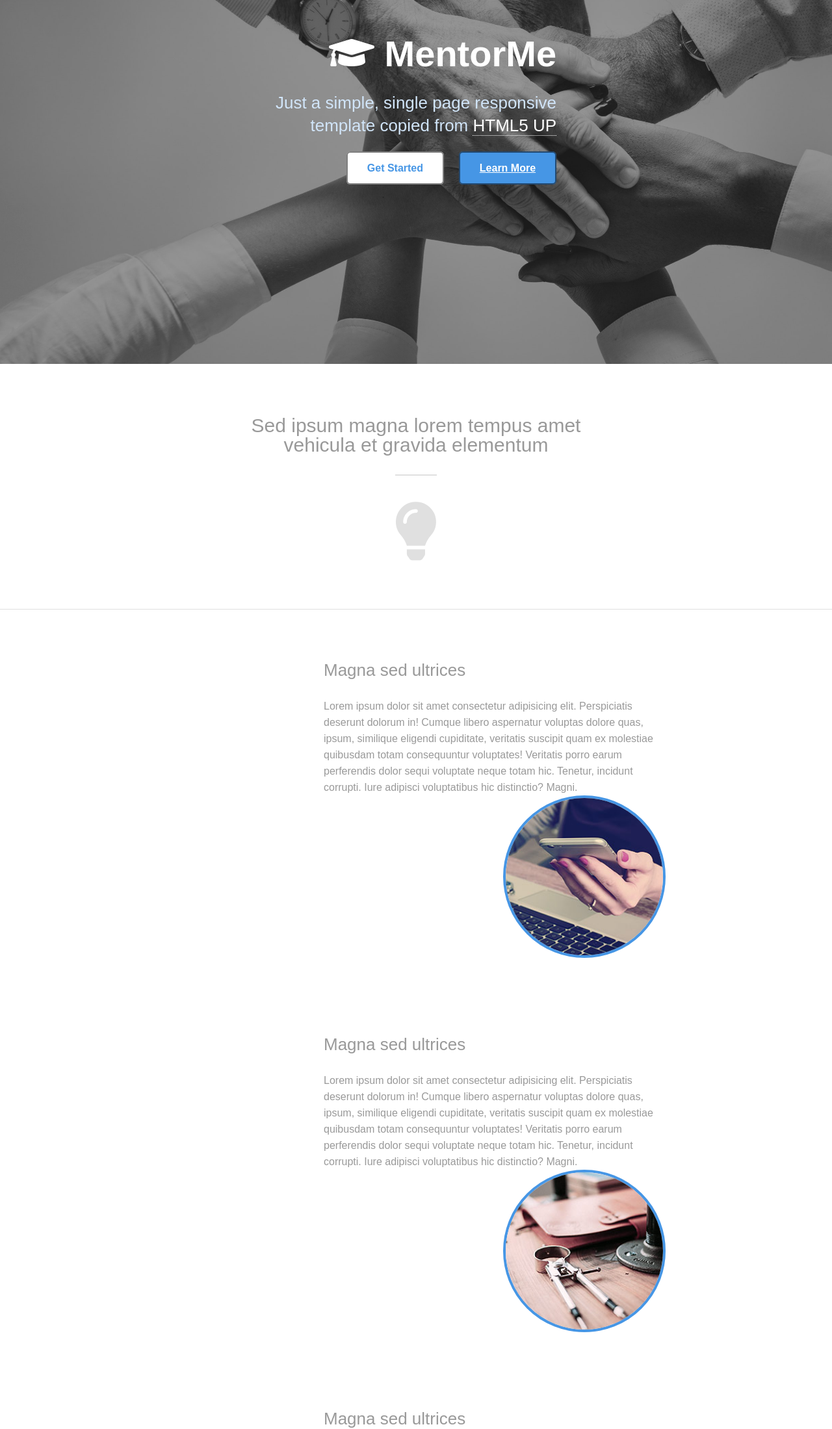
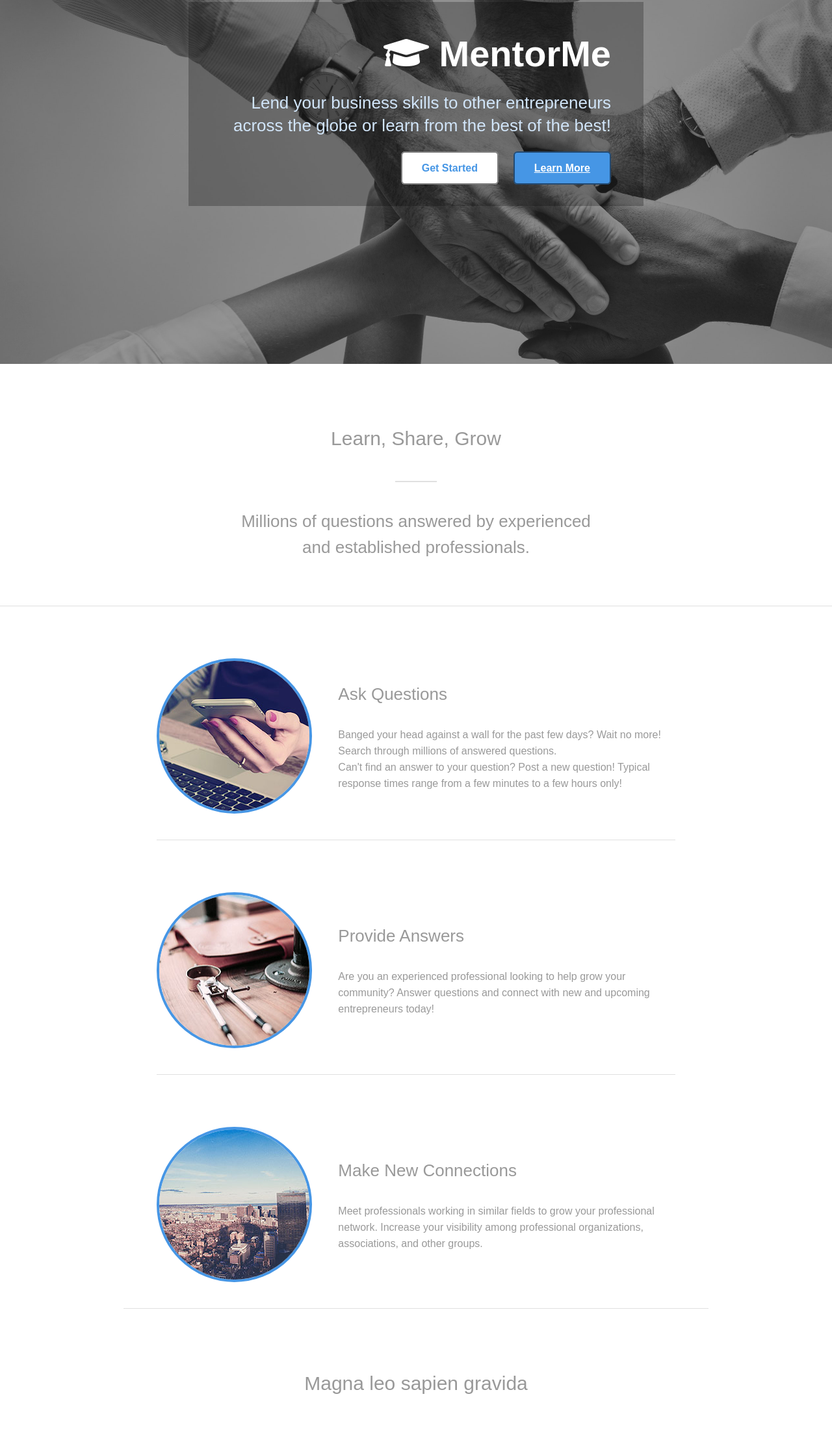
Before and after one commit to mentorme-pt-042219/labs1-mentorme-pt-042219-UI-sammy-chang, a plain HTML site: page index.html in a window 1280 px wide. Shown: the part 240-2439 px from the top of the page at 65% size. Drawn offline with Linux system fonts and the light colour scheme.

Commit message:
responsive @ desktop level

```diff
--- a/index.html
+++ b/index.html
@@ -16,49 +16,46 @@
 
 <body>
     <div class='nav-bar'>
-
     </div>
 
     <header class='header'>
         <div class='header-content'>
             <h1><span class='fas fa-graduation-cap'></span> MentorMe</h1>
-            <p>Just a simple, single page responsive <br>
-            template copied from <a href='https://html5up.net/'>HTML5 UP</a></p>
+            <p>Lend your business skills to other entrepreneurs across the globe or learn from the best of the best!</p>
             <a class='btn login'>Get Started</a>
             <a href='#intro' class="btn lrn-more">Learn More</a>
         </div>
     </header>
 
     <a class='intro-container' name='intro'>
-        <h2>Sed ipsum magna lorem tempus amet <br>
-        vehicula et gravida elementum</h2>
+        <h2>Learn, Share, Grow</h2>
         <div class='short-divider'></div>
-        <div class='icons-container'>
-            <span class='fas fa-lightbulb fa-9x'></span>
-        </div>
+        <h3>Millions of questions answered by experienced <br>
+        and established professionals.</h3>
     </a>
 
     <div class='middle-container'>
         <section class='content-container'>
             <div class='text-container'>
-                <h3>Magna sed ultrices</h3>
-                <p>Lorem ipsum dolor sit amet consectetur adipisicing elit. Perspiciatis deserunt dolorum in! Cumque libero aspernatur voluptas dolore quas, ipsum, similique eligendi cupiditate, veritatis suscipit quam ex molestiae quibusdam totam consequuntur voluptates! Veritatis porro earum perferendis dolor sequi voluptate neque totam hic. Tenetur, incidunt corrupti. Iure adipisci voluptatibus hic distinctio? Magni.</p>
+                <h3>Ask Questions</h3>
+                <p>Banged your head against a wall for the past few days? Wait no more! Search through millions of answered questions. <br>
+                Can't find an answer to your question? Post a new question! Typical response times range from a few minutes to a few hours only!</p>
             </div>
             <img src='./images/phone.jpg' alt>
         </section>
 
         <section class='content-container'>
             <div class='text-container'>
-                <h3>Magna sed ultrices</h3>
-                <p>Lorem ipsum dolor sit amet consectetur adipisicing elit. Perspiciatis deserunt dolorum in! Cumque libero aspernatur voluptas dolore quas, ipsum, similique eligendi cupiditate, veritatis suscipit quam ex molestiae quibusdam totam consequuntur voluptates! Veritatis porro earum perferendis dolor sequi voluptate neque totam hic. Tenetur, incidunt corrupti. Iure adipisci voluptatibus hic distinctio? Magni.</p>
+                <h3>Provide Answers</h3>
+                <p>Are you an experienced professional looking to help grow your community? Answer questions and connect with new and upcoming entrepreneurs today!</p>
             </div>
             <img src='./images/desk.jpg' alt>
         </section>
 
         <section class='content-container'>
             <div class='text-container'>
-                <h3>Magna sed ultrices</h3>
-                <p>Lorem ipsum dolor sit amet consectetur adipisicing elit. Perspiciatis deserunt dolorum in! Cumque libero aspernatur voluptas dolore quas, ipsum, similique eligendi cupiditate, veritatis suscipit quam ex molestiae quibusdam totam consequuntur voluptates! Veritatis porro earum perferendis dolor sequi voluptate neque totam hic. Tenetur, incidunt corrupti. Iure adipisci voluptatibus hic distinctio? Magni.</p>
+                <h3>Make New Connections</h3>
+                <p>Meet professionals working in similar fields to grow your professional network. Increase your visibility among professional organizations, associations, and other groups.</p>
             </div>
             <img src='./images/city.jpg' alt>
         </section>
@@ -82,5 +79,6 @@
         </div>
         <p>&copy; Untitled. Credits: <a href='https://html5up.net/'>HTML5 UP</a> + <a href='https://unsplash.com/'>Unsplash</a></p>
     </footer>
+
 </body>
 </html>
--- a/less/global.less
+++ b/less/global.less
@@ -22,11 +22,13 @@ h1 {
 h2 {
     font-size: 3rem;
     margin-bottom: 3rem;
+    line-height: 7rem;
 }
 
 h3 {
     font-size: 2.6rem;
     margin-bottom: 3rem;
+    line-height: 4rem;
 }
 
 p {
--- a/less/home-page.less
+++ b/less/home-page.less
@@ -3,18 +3,18 @@
 // header
 .header {
     .flex(@justify: center;);
-    // background-color: #4696E5;
     background-image: url('../images/background3.jpg');
     background-size: 100%, cover;
     background-attachment: fixed;
-    background-position: center;
+    background-position: top;
     background-repeat: no-repeat;
     color: #FFFFFF;
     height: 100vh;
     text-align: right;
 
     .header-content {
-        margin: 0 7rem;
+        padding: 5rem;
+        background-color: rgba(0, 0, 0, 25%);
     }
 
     p {
@@ -22,6 +22,7 @@
         font-size: 2.6rem;
         color: #D1E5F9;
         margin-bottom: 4rem;
+        max-width: 60rem;
 
         a {
             color: #FFFFFF;
@@ -54,21 +55,27 @@
 }
 
 .middle-container {
-    .flex(@direction: column; @justify: center;);
-    width: 60%;
+    .flex(@direction: column;);
+    max-width: 90rem;
     margin: 0 auto;
-
+    padding-left: 4%;
+    padding-right: 4%;
 
     .content-container {
         .flex(@direction: row-reverse;);
+        border-bottom: 1px solid rgba(224, 224, 224);
+        &:last-child {
+            border: none;
+        }
 
         .text-container {
-            width: 75%;
-            padding-left: 5rem;
+            width: 70%;
+            padding-left: 5%;
         }
 
         img {
-            width: 25rem;
+            min-width: 10rem;
+            width: 30%;
             border-radius: 100%;
             border: 4px #4696E5 solid;
         }
@@ -77,10 +84,15 @@
 
 .bottom-container {
     .flex(@direction: column; @justify: center;);
+    border-top: 1px rgba(224, 224, 224) solid;
+    max-width: 90rem;
     margin: 0 auto;
-    border-top: 1px rgba(224, 224, 224) solid;
+    text-align: center;
+    padding-left: 4%;
+    padding-right: 4%;
 
     p {
+        margin: 0 2rem;
         margin-bottom: 4rem;
     }
 
@@ -91,7 +103,8 @@
 
 .footer {
     .flex(@direction: column;);
-    margin: 8rem 0 4rem 0;
+    margin-top: 8rem;
+    margin-bottom: 4rem;
     border-top: 1px rgba(224, 224, 224) solid;
 
     .icons-container {
--- a/less/variables.less
+++ b/less/variables.less
@@ -0,0 +1,3 @@
+// variables
+
+@mobile: ~"(max-width: 500px)";
```
Also changed, not shown: css/index.css.
